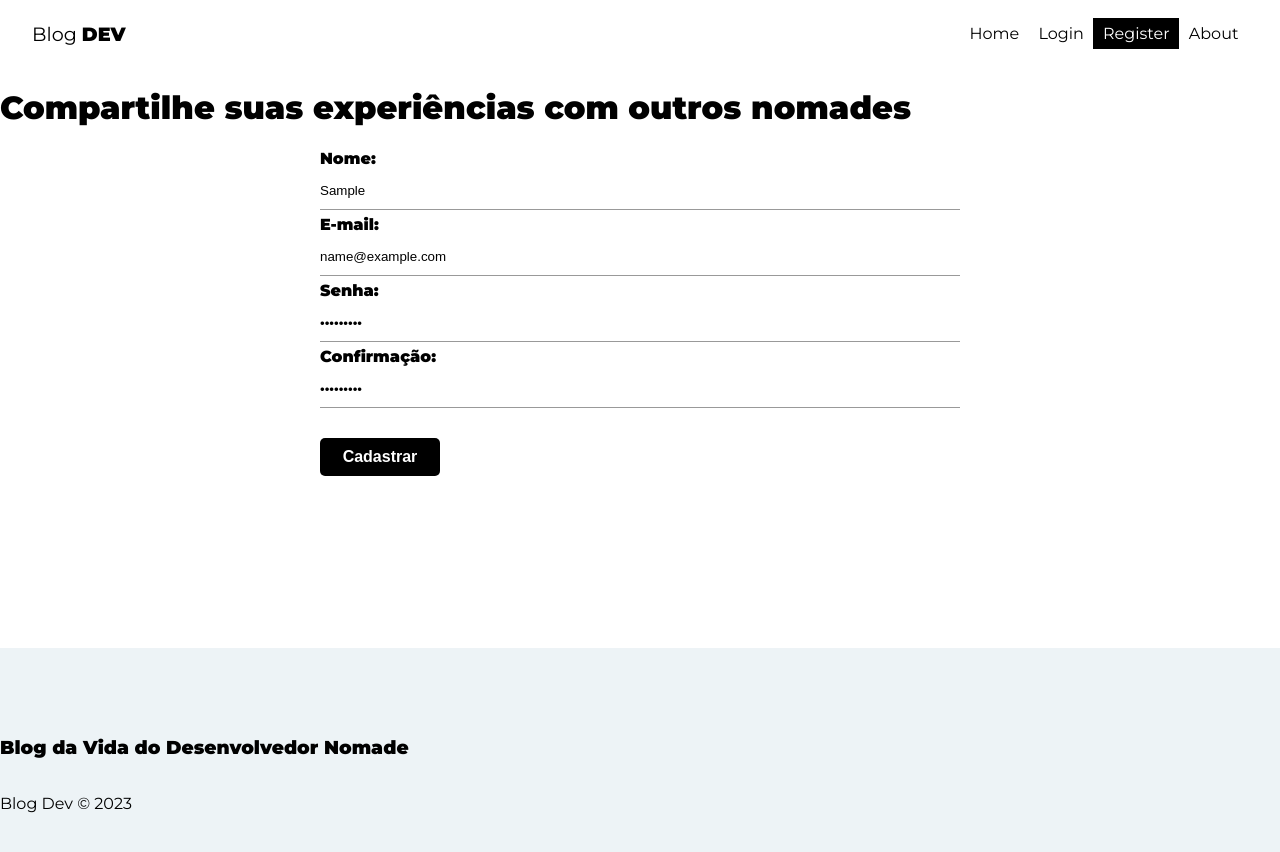
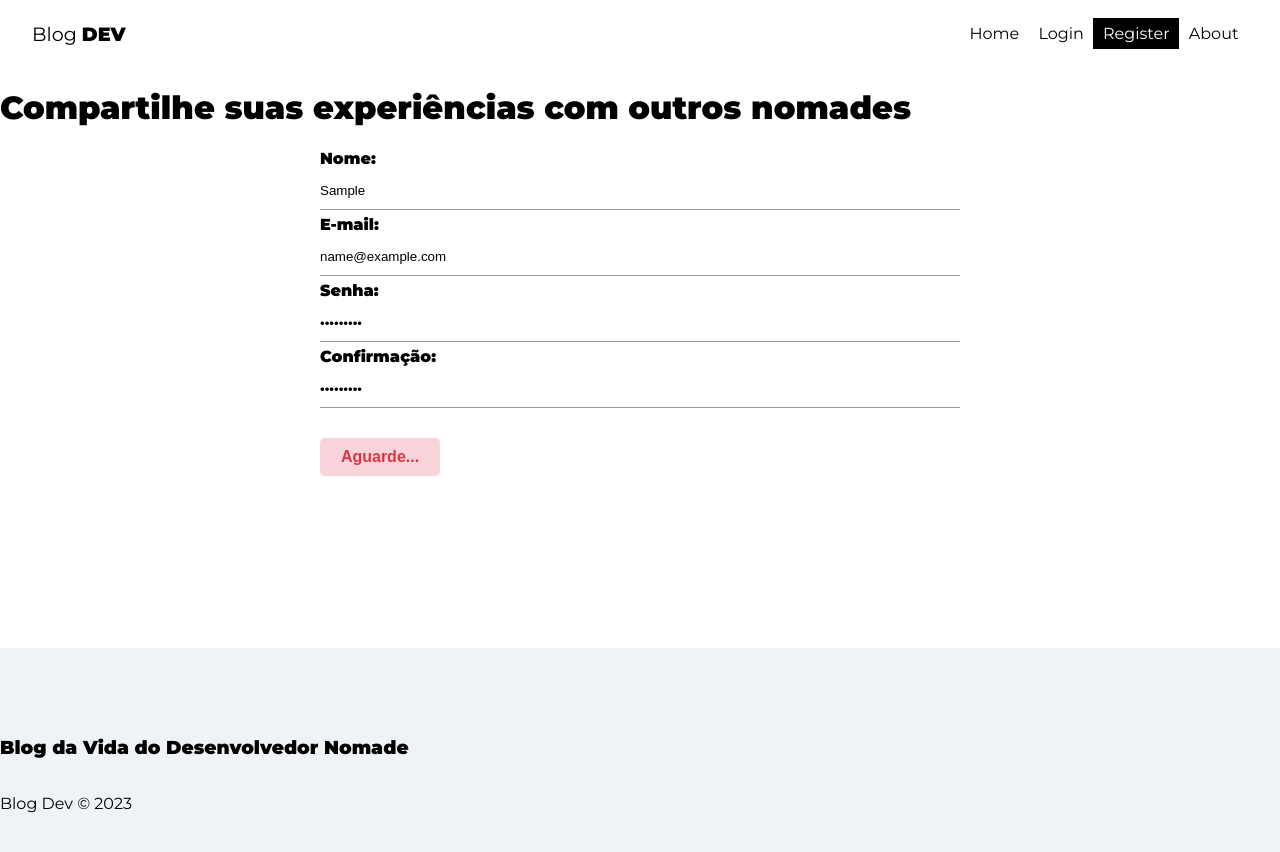
Before and after one commit to lemuelpires/blogDev_f3m_Lemuel, a React (Vite) app in the folder front-blogdev/: page /register in a window 1280 px wide. Both pictures are taken after typing "Sample", "name@example.com", "Sample123", "Sample123" into the empty fields and a click on the button "Cadastrar". Shown: the top 852 px of the page. Built offline with nearby package versions, Linux system fonts and the light colour scheme; no server answers.

Commit message:
Ajustes finais de Register 1411

```diff
--- a/front-blogdev/src/index.css
+++ b/front-blogdev/src/index.css
@@ -59,8 +59,6 @@ input::placeholder, textarea::placeholder{
 button[disabled]{
     color: #dc3545;
     background-color: #f8d4da;
-    padding: 5px;
-    border-radius: 10px;
 }
 
 .btn.btn-dark{
--- a/front-blogdev/src/pages/Register/Register.jsx
+++ b/front-blogdev/src/pages/Register/Register.jsx
@@ -30,6 +30,12 @@ const Register = () => {
 
     console.table(res)
   }
+
+  useEffect(() => {
+    if (authError) {
+      setError(authError)
+    }
+  }, [authError])
   //#endregion
   //#region View Browser Page
   return (
@@ -76,7 +82,8 @@ const Register = () => {
             onChange={(e) => setCorfirmedPassword(e.target.value)}
             placeholder="Entre com sua senha"></input>
         </label>
-        <button className="btn">Cadastrar</button>
+        {!loading && <button className="btn">Cadastrar</button>}
+        {loading && <button className="btn" disabled>Aguarde...</button>}
         {error && <p className='error'>{error}</p>}
       </form>
     </div>
```
